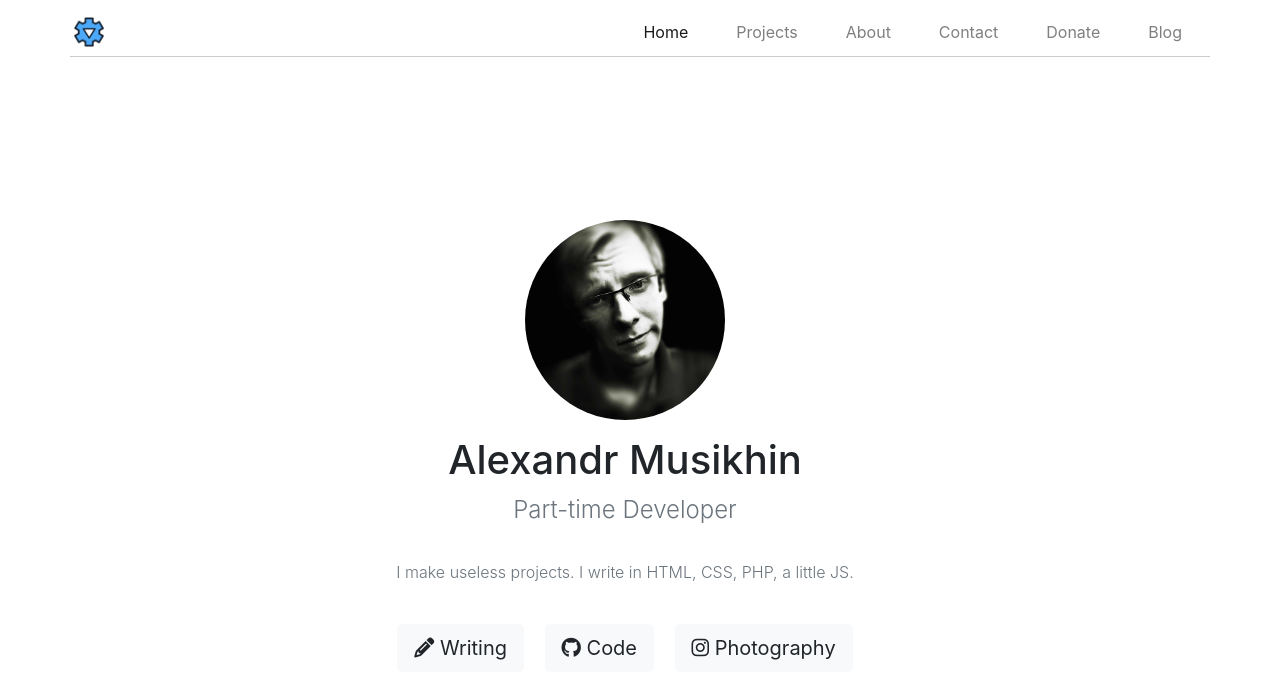
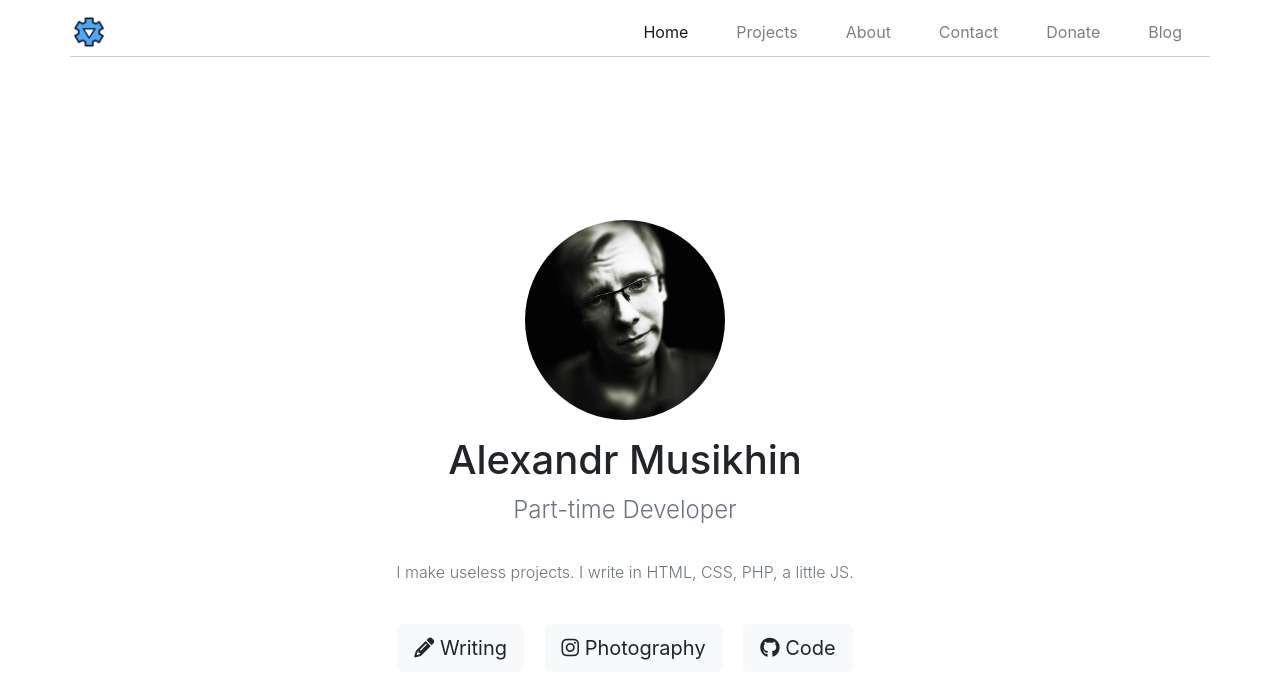
Before and after one commit to tophackr/tophackr.github.io, a Jekyll site: the page built from index.md, in a window 1280 px wide. Shown: the top 699 px of the page. Built offline with Jekyll 4.4.1, drawn with Linux system fonts in a browser that asks for light colours; nearby versions of some CDN libraries.

Commit message:
switched button

```diff
--- a/index.md
+++ b/index.md
@@ -12,13 +12,13 @@ layout: default
             <i class="fas fa-pencil-alt"></i>
             Writing
         </a>
+        <a class="btn btn-light btn-lg" href="https://instagram.com/tophackr/">
+            <i class="fab fa-instagram"></i>
+            Photography
+        </a>
         <a class="btn btn-light btn-lg" href="https://github.com/tophackr">
             <i class="fab fa-github"></i>
             Code
         </a>
-        <a class="btn btn-light btn-lg" href="https://instagram.com/tophackr/">
-            <i class="fab fa-instagram"></i>
-            Photography
-        </a>
     </div>
 </div>
```
